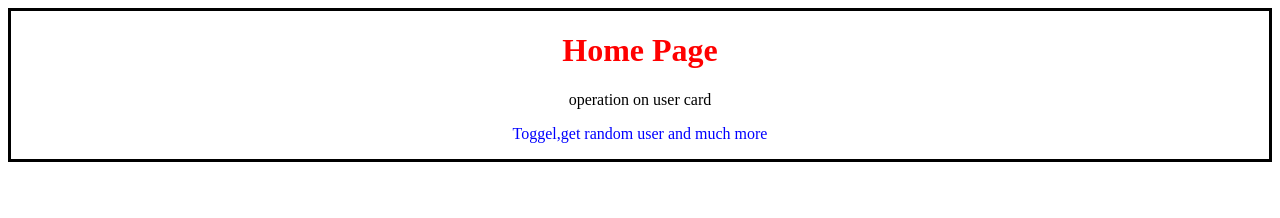
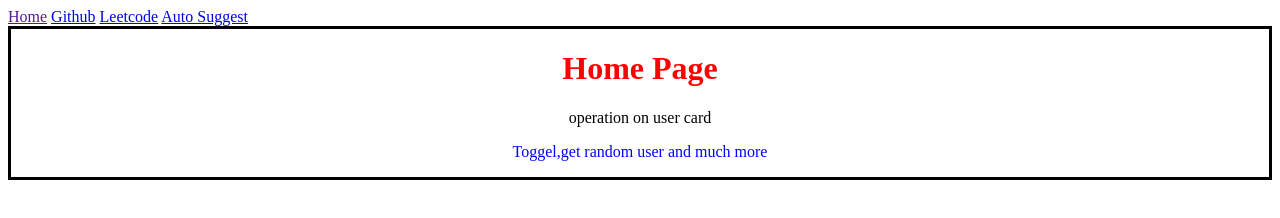
Before and after one commit to misbah318/autosuggest, a website: page frontend/index.html in a window 1280 px wide. Drawn offline with Linux system fonts and the light colour scheme.

Commit message:
providedlinks

```diff
--- a/frontend/index.html
+++ b/frontend/index.html
@@ -11,6 +11,12 @@
 
 
 </body>
+<div id="nav">
+    <a href="">Home</a>
+    <a href="https://github.com/misbah318/autosuggest" target="_blank">Github</a>
+    <a href="https://leetcode.com/" target="_blank">Leetcode</a>
+    <a href="./pages/autosuggest.html">Auto Suggest</a>
+</div>
 <div id="home-intro">
     <h1>Home Page</h1>
     <p id="p1">operation on user card</p>
```
